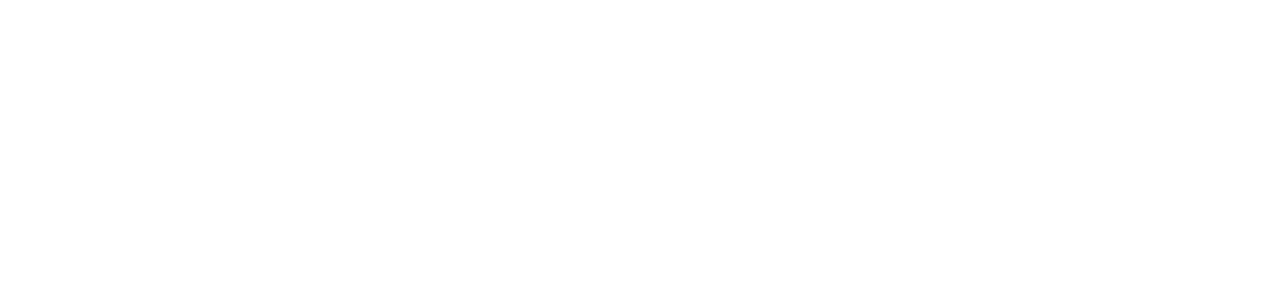
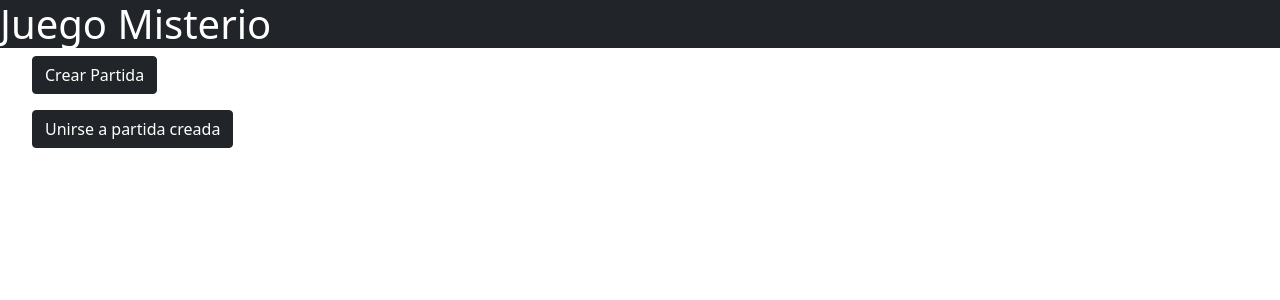
Before and after one commit to IngSoft-1-Peluche/frontend, a React (Create React App) app: page / in a window 1280 px wide. Shown: the top 300 px of the page. Built offline with nearby package versions, Linux system fonts and the light colour scheme.

Commit message:
pagina de inicio

```diff
--- a/package.json
+++ b/package.json
@@ -3,8 +3,7 @@
   "version": "1.0.0",
   "private": true,
   "dependencies": {
-  "@testing-library/user-event": "^12.8.3",
-
+    "@testing-library/user-event": "^12.8.3",
     "bootstrap": "^5.1.3",
     "react": "^17.0.2",
     "react-dom": "^17.0.2",
@@ -40,6 +39,7 @@
   "devDependencies": {
     "@testing-library/jest-dom": "^5.14.1",
     "@testing-library/react": "^11.2.7",
-    "enzyme": "^3.11.0"
+    "enzyme": "^3.11.0",
+    "enzyme-adapter-react-16": "^1.15.6"
   }
 }
--- a/src/App.js
+++ b/src/App.js
@@ -6,7 +6,7 @@
 import FormUnirse from './components/Formularios/Unirse/FormUnirse';
 import ListarJugadores from './components/Listar/ListarJugadores';
 import IniciarPartida from './components/Iniciar/IniciarPartida';
-
+import PagInicio from './components/Inicio/PagInicio'
 
 function App() {
     return(
@@ -14,16 +14,19 @@
             <Router>
                 <Switch>
 
-                    <Route path="/FormCrear" exact render = { props => ( <FormCrear {...props} />)}>
+                    <Route exact path="/FormCrear" render = { props => ( <FormCrear {...props} />)}>
                     </Route>
-                    <Route path="/partidasDis" exact render = { props => ( <TablaDis {...props} />)}>
+                    <Route exact path="/partidasDis" render = { props => ( <TablaDis {...props} />)}>
                     </Route>
-                    <Route path="/FormU/:idPart/:nomPart" render = { props => ( <FormUnirse {...props} />)}>
+                    <Route exact path="/FormU/:idPart/:nomPart" render = { props => ( <FormUnirse {...props} />)}>
                     </Route>
-                    <Route path="/partidas/:id" render = { props => ( <ListarJugadores {...props}/>)}>
+                    <Route exact path="/partidas/:id" render = { props => ( <ListarJugadores {...props}/>)}>
                     </Route>
-                    <Route path="/iniciar/:id/:id_J" render = { props => ( <IniciarPartida {...props}/>)}>
+                    <Route exact path="/iniciar/:id/:id_J" render = { props => ( <IniciarPartida {...props}/>)}>
                     </Route>
+                    <Route exact path="/" render = { props => ( <PagInicio {...props}/>)}>
+                    </Route>
+                    <Route path="*"><h1>404 Pagina no encontrada</h1></Route>
 
                 </Switch>
             </Router>
--- /dev/null
+++ b/src/components/Inicio/PagInicio.js
@@ -0,0 +1,24 @@
+import React from 'react';
+import { Link } from 'react-router-dom';
+
+import 'bootstrap/dist/css/bootstrap.css';
+
+const PagInicio = () => {
+
+    return (
+
+            <nav>
+                <h1 className="bg-dark text-white">Juego Misterio</h1>
+                <ul>
+                    <Link to="/FormCrear" className= "btn btn-dark">Crear Partida</Link>
+                </ul>
+                <ul>
+                    <Link to="/PartidasDis" className= "btn btn-dark">Unirse a partida creada</Link>
+                </ul>
+            </nav>
+
+
+    );
+}
+
+export default PagInicio;
--- /dev/null
+++ b/src/components/Inicio/index.js
@@ -0,0 +1 @@
+export { default as PagInicio } from './PagInicio';
```
Also changed, not shown: 2 other files (tests, documents, lock files or other folders).
